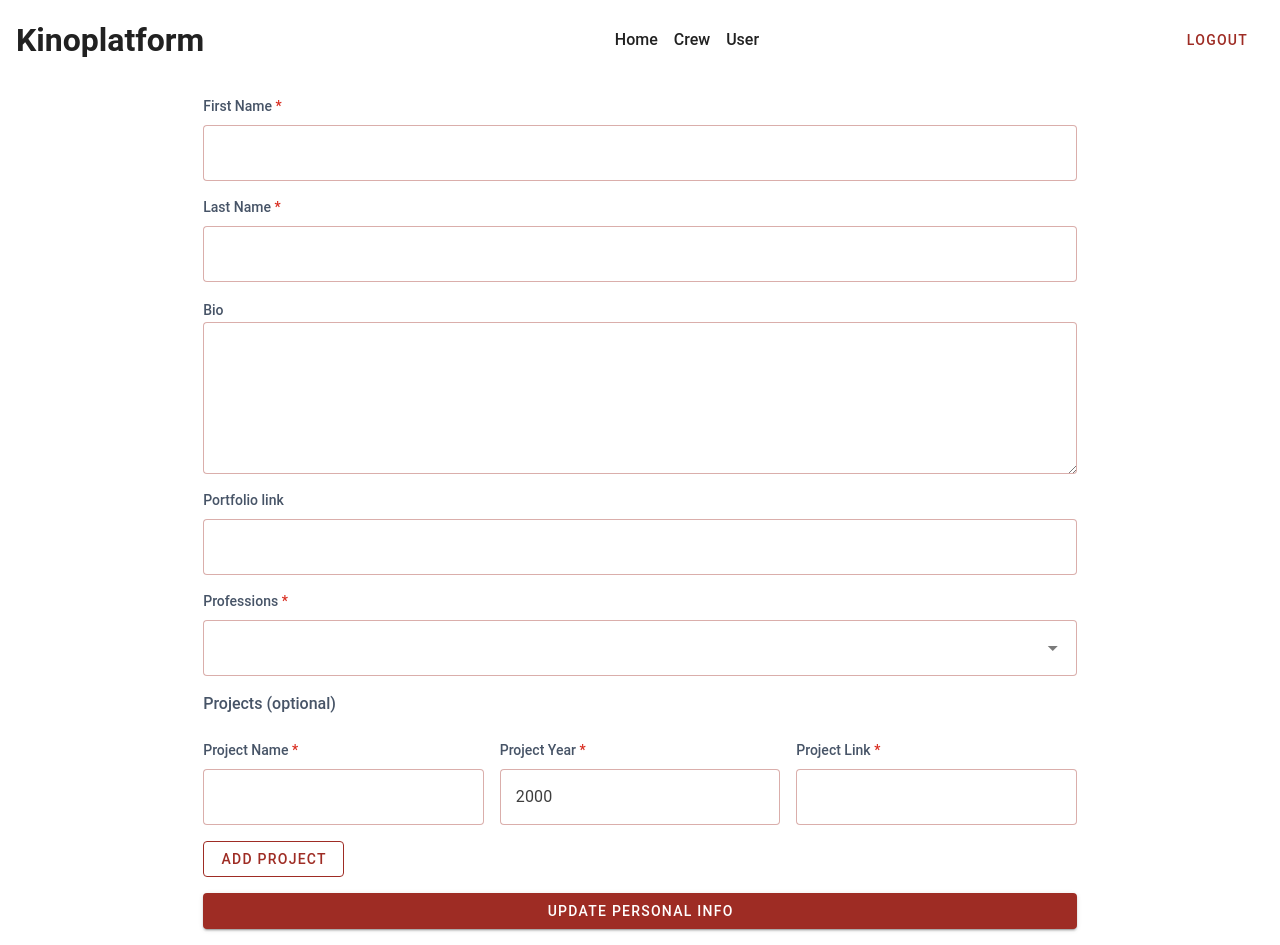
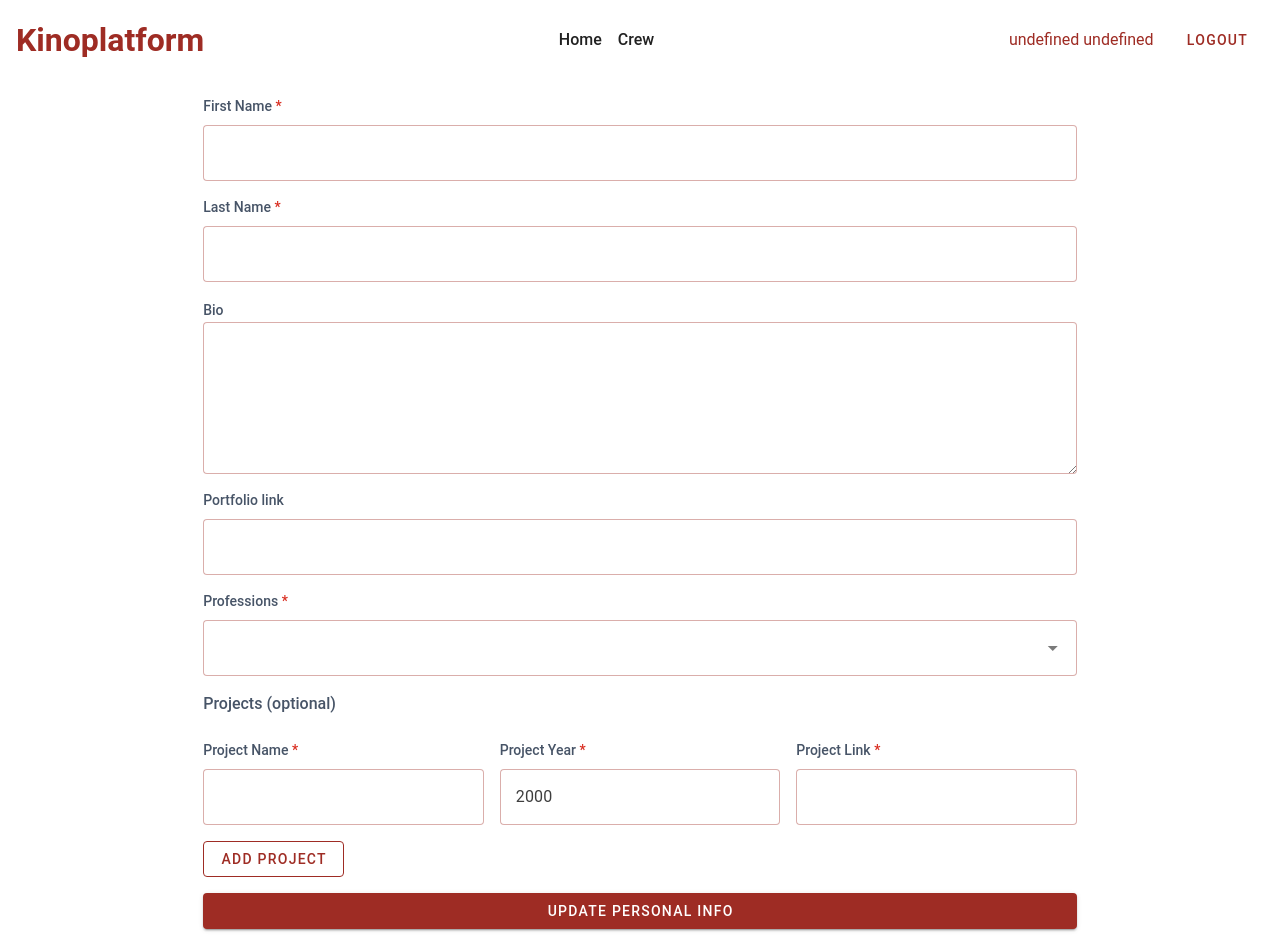
Before and after one commit to DGhonyan/kinoplatform, a Vue app: page /user in a window 1280 px wide. Built offline with nearby package versions, Linux system fonts and the light colour scheme; sample sign-in values are in the browser's storage; a small style sheet from the web is missing.

Commit message:
fix some ux

```diff
--- a/src/components/Header.vue
+++ b/src/components/Header.vue
@@ -6,6 +6,7 @@
 
     <div class="links">
       <a v-for="link in headerLinks"
+        :class="[link === route.name && 'active']"
         @click="navigateTo(link, { event: $event })"
         :key="link">
         {{ link }}
@@ -13,27 +14,54 @@
     </div>
 
     <div class="actions">
+      <a v-if="user" :class="['user-link', route.name === 'User' && 'active']" @click="navigateTo('User', { event: $event })">{{ user.first_name + ' ' + user.last_name }}</a>
       <v-btn v-if="!user" variant="text" color="primary" @click="navigateTo('Login', { newTab: true })">Login</v-btn>
-      <v-btn v-else variant="text" color="primary" @click="logout()">Logout</v-btn>
+      <v-btn v-else variant="text" color="primary" @click="showLogoutDialog = true">Logout</v-btn>
     </div>
+
+    <v-dialog v-model="showLogoutDialog" max-width="400px">
+      <v-card>
+        <v-card-title class="text-h5">
+          Confirm Logout
+        </v-card-title>
+        <v-card-text>
+          Are you sure you want to logout?
+        </v-card-text>
+        <v-card-actions>
+          <v-spacer />
+          <v-btn color="grey" variant="text" @click="showLogoutDialog = false">
+            Cancel
+          </v-btn>
+          <v-btn color="primary" variant="text" @click="confirmLogout">
+            Logout
+          </v-btn>
+        </v-card-actions>
+      </v-card>
+    </v-dialog>
   </div>
 </template>
 
 <script lang="ts" setup>
+import { ref } from 'vue';
 import { useRouteHelpers } from '@/composables/useRouteHelpers'
 const { navigateTo } = useRouteHelpers()
 import { useAuthStore } from '@/stores/auth'
 import { storeToRefs } from 'pinia'
+import { useRoute } from 'vue-router'
 
 const authStore = useAuthStore();
 const { user } = storeToRefs(authStore);
 
-const headerLinks = ["Home", "Crew", "User"];
+const headerLinks = ["Home", "Crew",];
 
-const logout = async () => {
+const route = useRoute();
+const showLogoutDialog = ref(false);
+
+const confirmLogout = async () => {
+  showLogoutDialog.value = false;
   await authStore.logout();
   navigateTo('Login');
-}
+};
 </script>
 
 <style scoped lang="scss">
@@ -44,9 +72,30 @@ const logout = async () => {
   padding: $base-padding;
 }
 
+.title {
+  color: color(--v-theme-primary);
+}
+
 .links {
   display: flex;
   gap: 16px;
+}
+
+.actions {
+  display: flex;
+  align-items: center;
+  gap: 16px;
+}
+
+a.active {
+  color: color(--v-theme-primary);
+}
+
+.user-link {
+  max-width: 320px;
+  overflow: hidden;
+  text-overflow: ellipsis;
+  white-space: nowrap;
 }
 
 .links a {
--- a/src/modules/home/components/Crew.vue
+++ b/src/modules/home/components/Crew.vue
@@ -44,7 +44,7 @@ const { getAllUsers } = userStore;
 
 const filteredUsers = computed(() => {
   return users.value.filter((user) => user.first_name.toLowerCase().includes(search.value.toLowerCase())
-    || user.last_name.toLowerCase().includes(search.value.toLowerCase()))
+    || user.last_name.toLowerCase().includes(search.value.toLowerCase()) || user.profession.some((profession) => profession.toLowerCase().includes(search.value.toLowerCase())))
 })
 
 const search = ref('')
```
